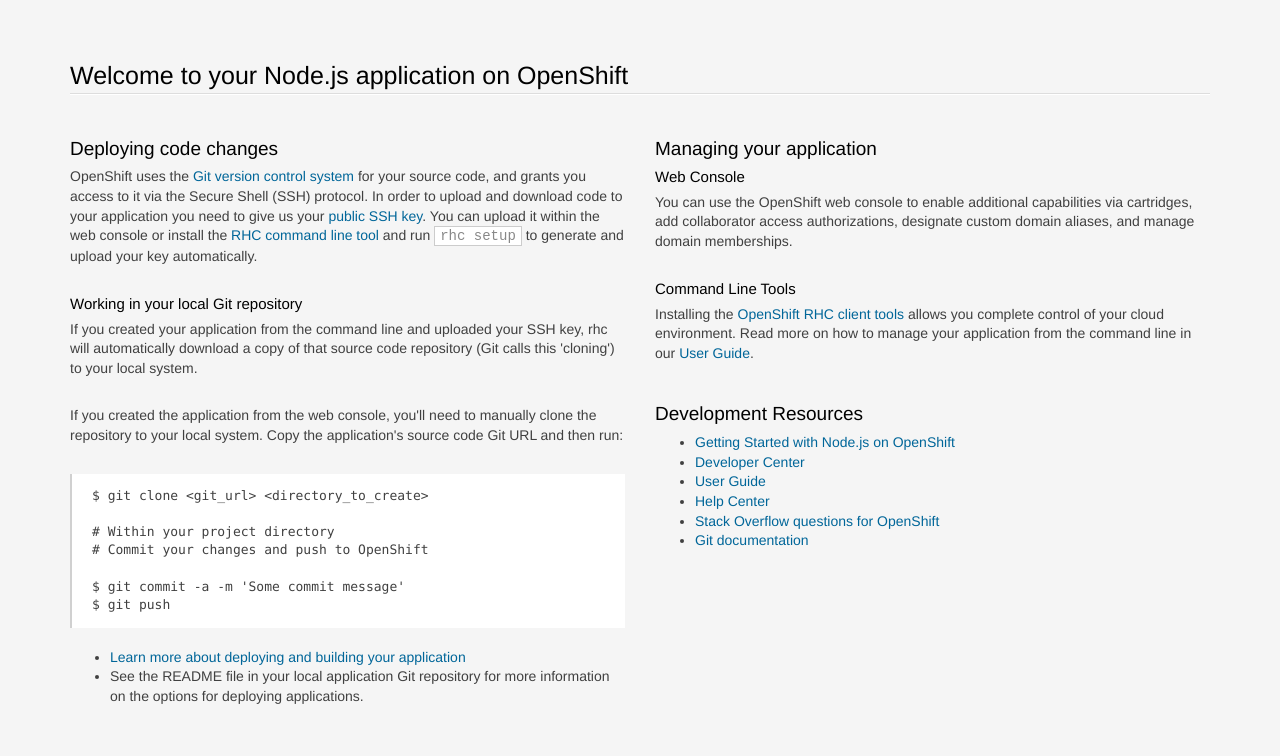
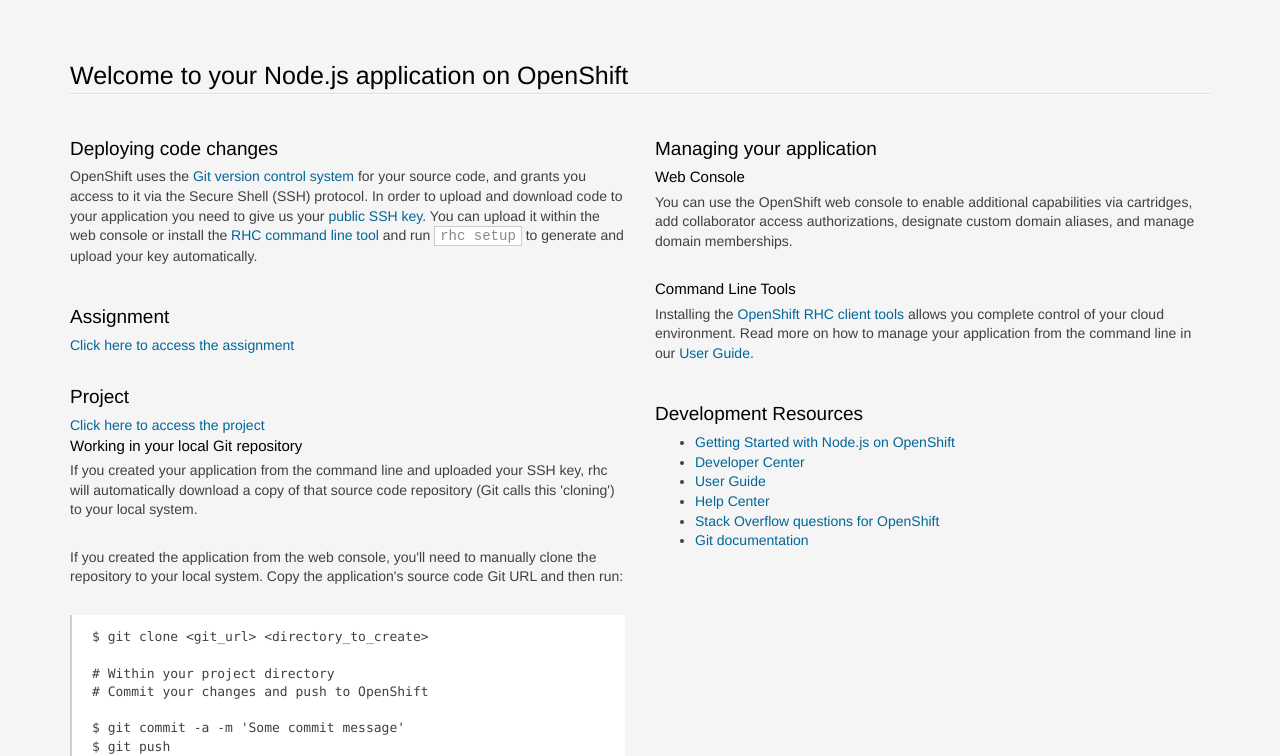
Before and after one commit to suraj-dev/WebDevSpring2016, a website: page public/index.html in a window 1280 px wide. Shown: the top 756 px of the page. Drawn offline with Linux system fonts and the light colour scheme.

```diff
--- a/public/index.html
+++ b/public/index.html
@@ -217,7 +217,14 @@
               <h2>Deploying code changes</h2>
                 <p>OpenShift uses the <a href="http://git-scm.com/">Git version control system</a> for your source code, and grants you access to it via the Secure Shell (SSH) protocol. In order to upload and download code to your application you need to give us your <a href="https://developers.openshift.com/en/managing-remote-connection.html">public SSH key</a>. You can upload it within the web console or install the <a href="https://developers.openshift.com/en/managing-client-tools.html">RHC command line tool</a> and run <code>rhc setup</code> to generate and upload your key automatically.</p>
 
-                <h3>Working in your local Git repository</h3>
+              <h2>Assignment</h2>
+              <a href="assignment/home.html">Click here to access the assignment</a>
+
+              <h2>Project</h2>
+              <a href="project/home.html">Click here to access the project</a>
+              <br>
+
+              <h3>Working in your local Git repository</h3>
                 <p>If you created your application from the command line and uploaded your SSH key, rhc will automatically download a copy of that source code repository (Git calls this 'cloning') to your local system.</p>
 
                 <p>If you created the application from the web console, you'll need to manually clone the repository to your local system. Copy the application's source code Git URL and then run:</p>
```
